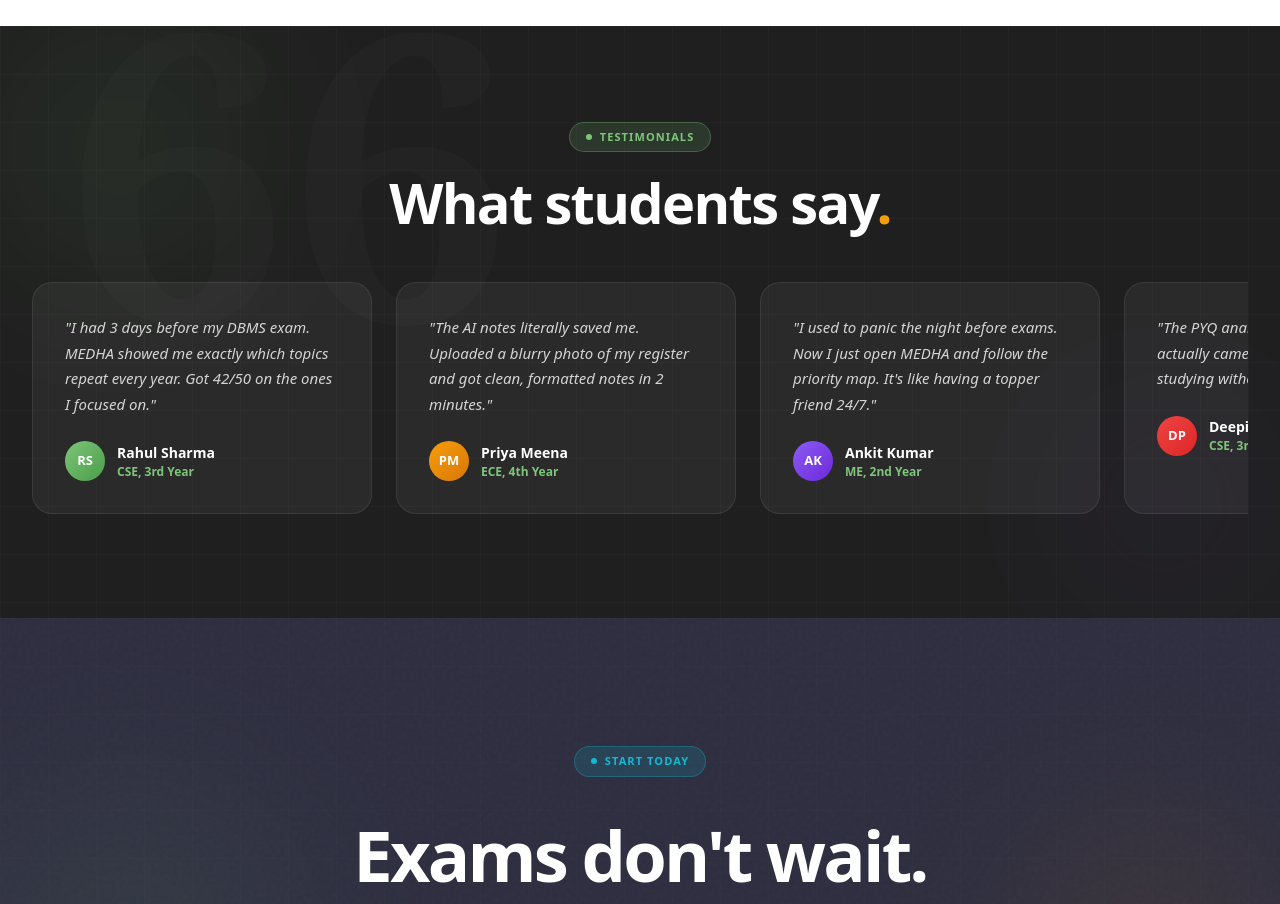
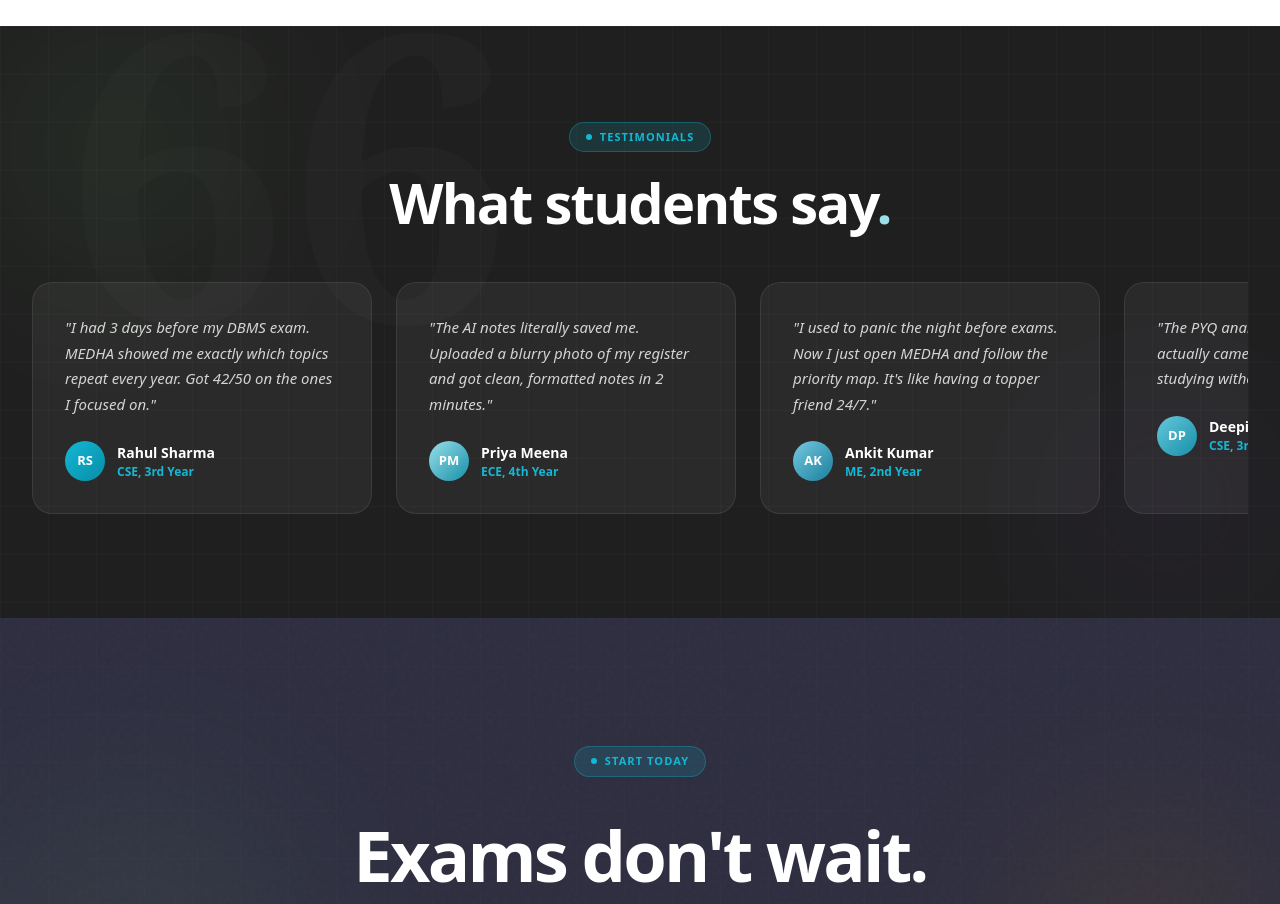
Before and after one commit to ayushrathore1/medha, a React (Vite) app in the folder medha-frontend/: page / in a window 1280 px wide. Shown: the part 7740-8644 px from the top of the page. Built offline with nearby package versions, Linux system fonts and the light colour scheme; no server answers.

Commit message:
design(landing): soften palette with cyan and airy whites

```diff
--- a/medha-frontend/src/sections/TestimonialsSection.jsx
+++ b/medha-frontend/src/sections/TestimonialsSection.jsx
@@ -8,35 +8,35 @@ const testimonials = [
     name: 'Rahul Sharma',
     role: 'CSE, 3rd Year',
     initials: 'RS',
-    gradient: ['#7DC67A', '#4A9E47'],
+    gradient: ['#13B8D4', '#078DA8'],
   },
   {
     quote: '"The AI notes literally saved me. Uploaded a blurry photo of my register and got clean, formatted notes in 2 minutes."',
     name: 'Priya Meena',
     role: 'ECE, 4th Year',
     initials: 'PM',
-    gradient: ['#F59E0B', '#D97706'],
+    gradient: ['#9ADFEA', '#168FA8'],
   },
   {
     quote: '"I used to panic the night before exams. Now I just open MEDHA and follow the priority map. It\'s like having a topper friend 24/7."',
     name: 'Ankit Kumar',
     role: 'ME, 2nd Year',
     initials: 'AK',
-    gradient: ['#8B5CF6', '#6D28D9'],
+    gradient: ['#77C9E0', '#197F9C'],
   },
   {
     quote: '"The PYQ analysis is insane. 3 topics actually came exactly as predicted. Never studying without MEDHA again."',
     name: 'Deepika Patel',
     role: 'CSE, 3rd Year',
     initials: 'DP',
-    gradient: ['#EF4444', '#DC2626'],
+    gradient: ['#66C8DC', '#168FA8'],
   },
   {
     quote: '"Started using it at 1 AM, covered 4 units by 7 AM. The AI breaks down everything so simply you actually understand."',
     name: 'Vikram Singh',
     role: 'Civil, 4th Year',
     initials: 'VS',
-    gradient: ['#3B82F6', '#2563EB'],
+    gradient: ['#29B9DD', '#2563EB'],
   },
 ];
 
@@ -63,12 +63,12 @@ const TestimonialsSection = () => {
           <motion.div {...fadeUp}>
             <span style={{
               display: 'inline-flex', alignItems: 'center', gap: 8,
-              background: 'rgba(125,198,122,0.15)', border: '1px solid rgba(125,198,122,0.3)',
+              background: 'rgba(19,184,212,0.15)', border: '1px solid rgba(19,184,212,0.3)',
               borderRadius: 999, padding: '6px 16px',
-              fontSize: 11, fontWeight: 600, color: '#7DC67A',
+              fontSize: 11, fontWeight: 600, color: '#13B8D4',
               textTransform: 'uppercase', letterSpacing: '0.1em'
             }}>
-              <span style={{ width: 6, height: 6, borderRadius: '50%', background: '#7DC67A' }} />
+              <span style={{ width: 6, height: 6, borderRadius: '50%', background: '#13B8D4' }} />
               TESTIMONIALS
             </span>
           </motion.div>
@@ -77,7 +77,7 @@ const TestimonialsSection = () => {
             fontSize: 'clamp(40px, 4.5vw, 56px)', fontWeight: 800,
             color: 'white', lineHeight: 1.1, letterSpacing: '-0.03em', marginTop: 20
           }}>
-            What students say<span style={{ color: '#F59E0B' }}>.</span>
+            What students say<span style={{ color: '#9ADFEA' }}>.</span>
           </motion.h2>
         </div>
 
@@ -114,7 +114,7 @@ const TestimonialsSection = () => {
                   }}>{t.initials}</div>
                   <div>
                     <div style={{ fontSize: 14, fontWeight: 700, color: 'white' }}>{t.name}</div>
-                    <div style={{ fontSize: 12, fontWeight: 600, color: '#7DC67A' }}>{t.role}</div>
+                    <div style={{ fontSize: 12, fontWeight: 600, color: '#13B8D4' }}>{t.role}</div>
                   </div>
                 </div>
               </motion.div>
```
